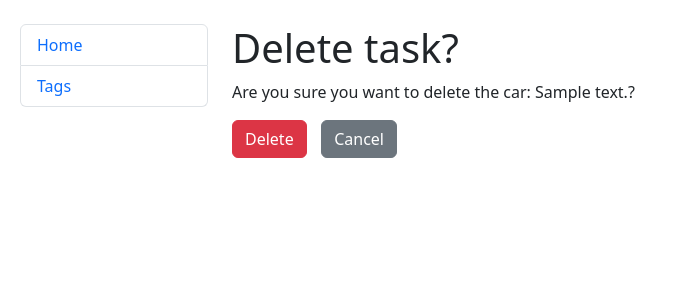
After one commit to KristianYe/todo-list, a Django app: page /task/1/delete/ in a window 1280 px wide. The commit adds this page. Shown: the top 300 px of the page, without its empty margins (0-678 px from the left). Run offline with Django 4.2, Linux system fonts and the light colour scheme; tables that the repository leaves empty hold one stand-in row (values such as "Sample post").

Commit message:
implemented task delete view

```diff
--- /dev/null
+++ b/templates/todo_app/task_confirm_delete.html
@@ -0,0 +1,11 @@
+{% extends "base.html" %}
+{% block content %}
+	<h1>Delete task?</h1>
+
+  <p>Are you sure you want to delete the car: {{ task }}?</p>
+  <form action="" method="post">
+    {% csrf_token %}
+    <input type="submit" value="Delete" class="btn btn-danger">
+    <a style="margin-left: 1%" class="btn btn-secondary" href="{% url 'todo_app:task-list' %}">Cancel</a>
+  </form>
+{% endblock %}
--- a/templates/todo_app/task_list.html
+++ b/templates/todo_app/task_list.html
@@ -37,7 +37,7 @@
             	{{ tag }}
             {% endfor %}
             <a style="text-decoration: none" class="ms-2" href="{% url 'todo_app:task-update' pk=task.id %}">Update</a>
-            <a style="text-decoration: none" class="ms-2" href="#">Delete</a>
+            <a style="text-decoration: none" class="ms-2" href="{% url 'todo_app:task-delete' pk=task.id %}">Delete</a>
           </p>
         </div>
       </li>
--- a/todo_app/urls.py
+++ b/todo_app/urls.py
@@ -4,13 +4,15 @@ from todo_app.views import (
     TaskListView,
     TagListView,
     TaskCreateView,
-    TaskUpdateView
+    TaskUpdateView,
+    TaskDeleteView
 )
 
 urlpatterns = [
     path("", TaskListView.as_view(), name="task-list"),
     path("task/create/", TaskCreateView.as_view(), name="task-create"),
     path("task/<int:pk>/update/", TaskUpdateView.as_view(), name="task-update"),
+    path("task/<int:pk>/delete/", TaskDeleteView.as_view(), name="task-delete"),
     path("tags/", TagListView.as_view(), name="tag-list"),
 ]
 
--- a/todo_app/views.py
+++ b/todo_app/views.py
@@ -15,6 +15,10 @@ class TaskCreateView(generic.CreateView):
     fields = ["content", "datetime_deadline", "tags"]
     success_url = reverse_lazy("todo_app:task-list")
 
+    def form_valid(self, form):
+        form.instance.is_done = False
+        return super().form_valid(form)
+
 
 class TaskUpdateView(generic.UpdateView):
     model = Task
@@ -22,6 +26,11 @@ class TaskUpdateView(generic.UpdateView):
     success_url = reverse_lazy("todo_app:task-list")
 
 
+class TaskDeleteView(generic.DeleteView):
+    model = Task
+    success_url = reverse_lazy("todo_app:task-list")
+
+
 class TagListView(generic.ListView):
     model = Tag
     paginate_by = 5
```
